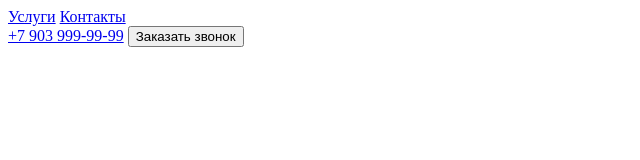
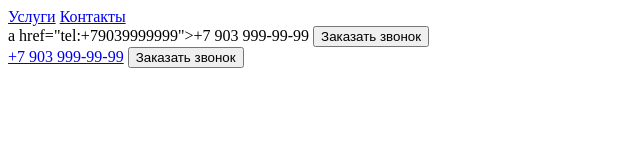
Before and after one commit to devmenov/special-app, a plain HTML site: page index.html in a window 1280 px wide. Shown: the whole page, without its empty margins (0-640 px from the left). Drawn offline with Linux system fonts and the light colour scheme.

```diff
--- a/index.html
+++ b/index.html
@@ -16,6 +16,10 @@
             <a href="#contacts">Контакты</a>
         </nav>
         <div>
+            a href="tel:+79039999999">+7 903 999-99-99</a>
+            <button>Заказать звонок</button>
+        </div>
+        <div>
             <a href="tel:+79039999999">+7 903 999-99-99</a>
             <button>Заказать звонок</button>
         </div>
```
